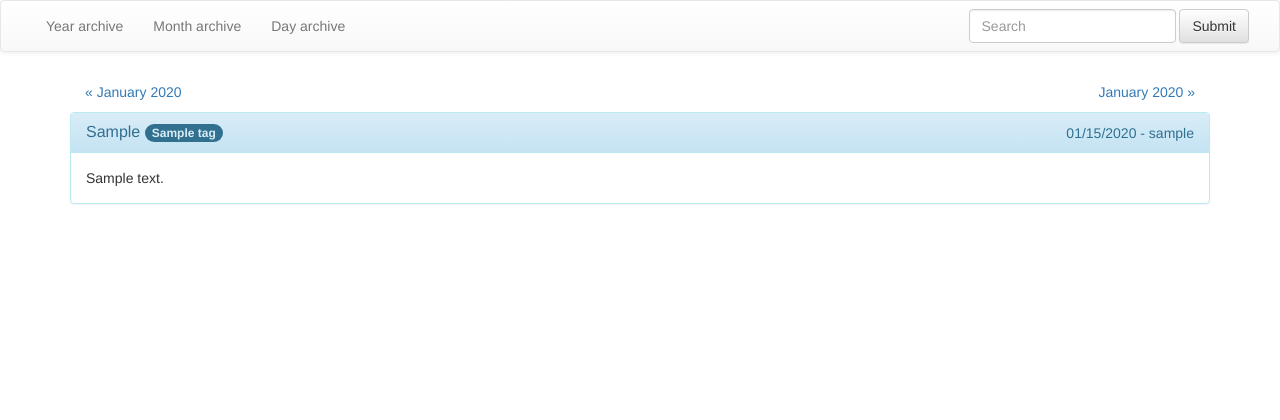
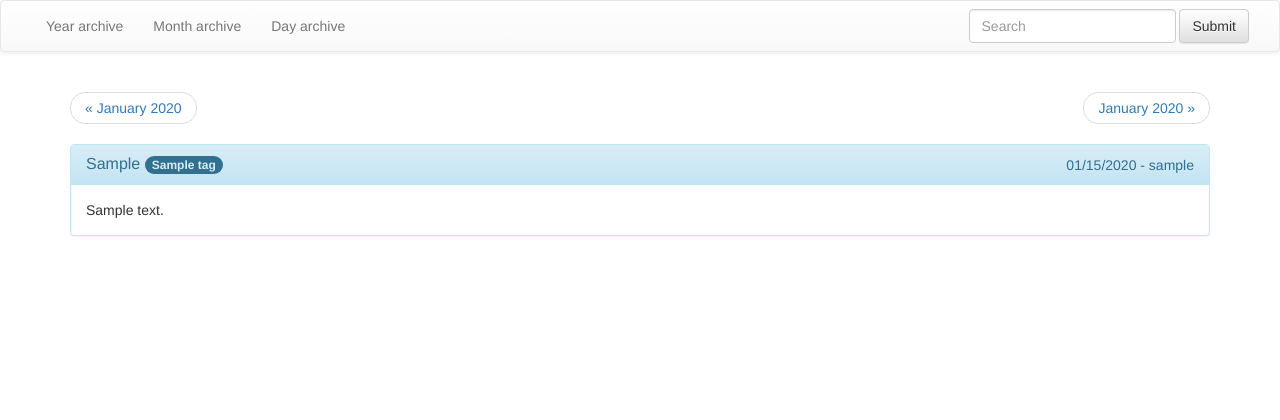
Before and after one commit to Faldon/yapybs, a Django app: template blog/templates/blog/month_archive.html in a window 1280 px wide. Shown: the top 420 px of the page. Run offline with Django 3.2, Linux system fonts and the light colour scheme; tables that the repository leaves empty hold one stand-in row (values such as "Sample post"); the template is opened without the code that fills it: values that come from a table or form of the project are taken from there, most other values are stand-ins (such as "Sample title", 1, 10 or a date in 2020); some libraries are stand-ins or nearby versions.

Commit message:
Restyled archive navigation area and date field in post summary.

```diff
--- a/blog/static/blog/css/style.css
+++ b/blog/static/blog/css/style.css
@@ -41,6 +41,10 @@ body {
   right: 10px;
 }
 
+.postinfo>.pull-right {
+  top: -1.2em;
+}
+
 @media (max-width: 767px) {
   .panel-title {
     max-width: 70%;
--- a/blog/templates/blog/month_archive.html
+++ b/blog/templates/blog/month_archive.html
@@ -3,10 +3,11 @@
 {% load l10n %}
 
 {% block subnavigation %}
-<ul class="nav nav-pills">
+<nav>
+    <ul class="pager">
         {% if lsof_prev_month %}
         {% with lsof_prev_month|first as prev_month %}
-    <li role="presentation" class="pull-left">
+        <li class="previous">
             <a href="{% url 'month_archive' year=prev_month.published|date:'Y' month=prev_month.published|date:'m' %}"
                aria-label="Previous month">
                 <span aria-hidden="true">&laquo;</span>
@@ -19,8 +20,9 @@
         {% endif %}
         {% if fsof_next_month %}
         {% with fsof_next_month|first as next_month %}
-    <li role="presentation" class="pull-right">
-        <a href="{% url 'month_archive' year=next_month.published|date:'Y' month=next_month.published|date:'m' %}" aria-label="Next month">
+        <li class="next">
+            <a href="{% url 'month_archive' year=next_month.published|date:'Y' month=next_month.published|date:'m' %}"
+               aria-label="Next month">
                 {% with next_month.published|date:'F' as month %}
                 {% trans month %} {{ next_month.published|date:'Y' }}
                 {% endwith %}
@@ -30,6 +32,7 @@
         {% endwith %}
         {% endif %}
     </ul>
+</nav>
 {% endblock %}
 {% block pagination %}
 {% if current_page > 1 %}
@@ -46,7 +49,9 @@
     {% else %}
 <li>
     {% endif %}
-    <a href="{% url 'month_archive' year=selected|date:'Y' month=selected|date:'m' page=page|add:'1' %}">{{ page|add:'1' }}</a>
+    <a href="{% url 'month_archive' year=selected|date:'Y' month=selected|date:'m' page=page|add:'1' %}">
+        {{ page|add:'1' }}
+    </a>
 </li>
 {% endfor %}
 {% if current_page < page_count|length %}
```
Also changed, not shown: blog/templates/blog/day_archive.html (+5 -3 lines), blog/templates/blog/year_archive.html (+5 -3 lines). Lines whose indentation alone changed are shown as unchanged.
